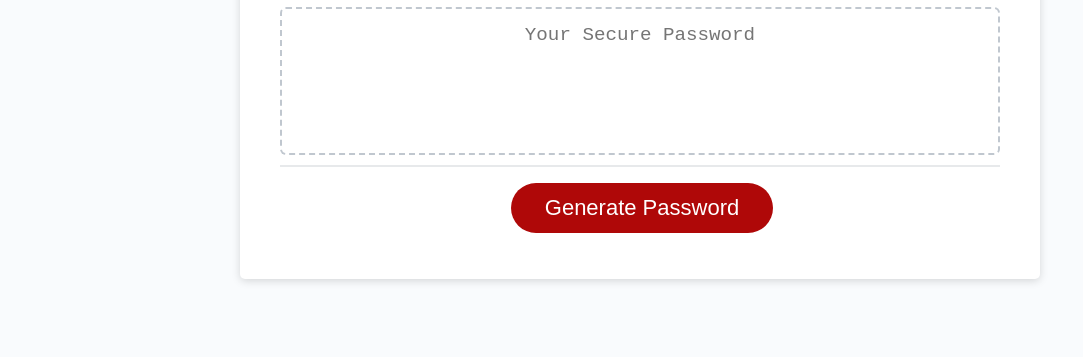
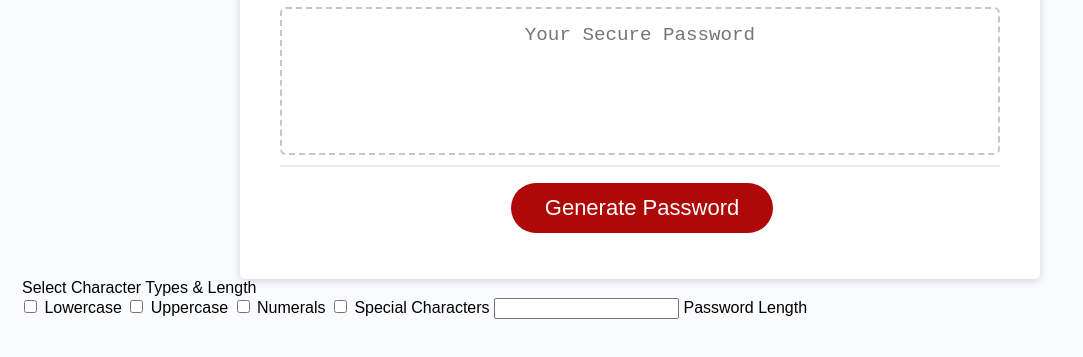
Before and after one commit to owenphineas/password-generator, a plain HTML site: page Develop/index.html in a window 1280 px wide. Both pictures are taken after a click on the button "Generate Password". Shown: the part 241-598 px from the top of the page, without its empty margins (0-1083 px from the left). Drawn offline with Linux system fonts and the light colour scheme.

Commit message:
added prompts list

```diff
--- a/Develop/index.html
+++ b/Develop/index.html
@@ -28,7 +28,20 @@
           <button id="generate" class="btn">Generate Password</button>
         </div>
       </div>
+      <div class="prompts" id="prompts">
+        <legend>Select Character Types & Length</legend>
+          <input type="checkbox" id="lowercase" name="lowercase" />
+            <label for="lowercase">Lowercase</label>
+          <input type="checkbox" id="uppercase" name="uppercase" />
+            <label for="uppercase">Uppercase</label>
+          <input type="checkbox" id="numerals" name="numerals" />
+            <label for="numerals">Numerals</label>
+          <input type="checkbox" id="special-characters" name="special-characters" />
+            <label for="special-characters">Special Characters</label>
+          <input type="number" id="length" name="length" />
+            <label for="length">Password Length</label>
+      </div>
     </div>
-    <script src="script.js"></script>
+    <script src="./script.js"></script>
   </body>
 </html>
--- a/Develop/script.js
+++ b/Develop/script.js
@@ -16,9 +16,9 @@
 
 // Assignment code here
 
-
 // Get references to the #generate element
 var generateBtn = document.querySelector("#generate");
+var prompts = document.querySelector("#prompts");
 
 // Write password to the #password input
 function writePassword() {
@@ -26,8 +26,13 @@ function writePassword() {
   var passwordText = document.querySelector("#password");
 
   passwordText.value = password;
+}
 
+function showPrompts() {
+  if (document.getElementById("prompts").style.display == "none");
+    document.getElementById("prompts").style.display = "block";
 }
 
 // Add event listener to generate button
+generateBtn.addEventListener("click", showPrompts);
 generateBtn.addEventListener("click", writePassword);
--- a/Develop/style.css
+++ b/Develop/style.css
@@ -118,6 +118,10 @@ button[disabled] {
   overflow: hidden;
 }
 
+#prompts {
+  display: none;
+}
+
 @media (max-width: 690px) {
   .btn {
     font-size: 1rem;
```
